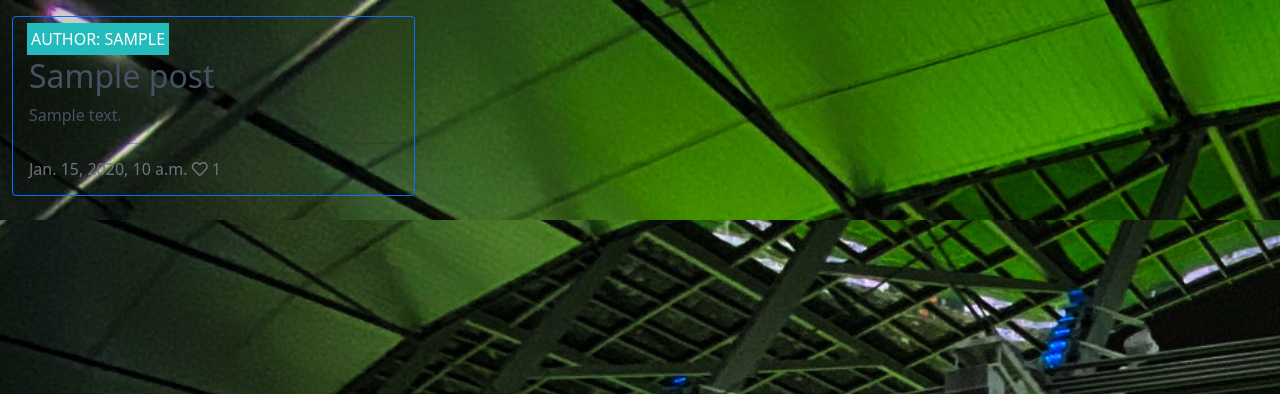
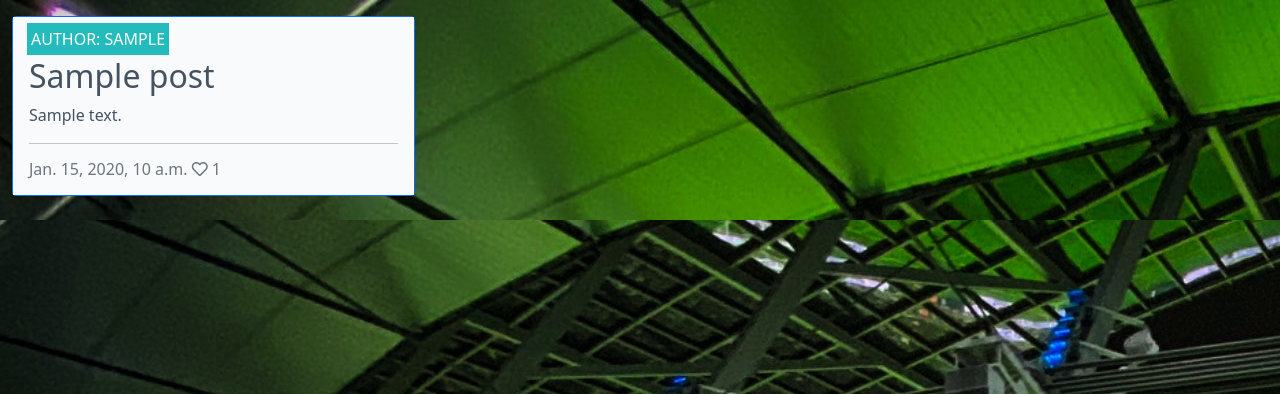
Before and after one commit to dkelly255/PP4-Fantasy-Football-Centre, a Django app: page /post-list/ in a window 1280 px wide. Shown: the part 60-454 px from the top of the page. Run offline with Django 3.2, Linux system fonts and the light colour scheme; tables that the repository leaves empty hold one stand-in row (values such as "Sample post").

Commit message:
Add card body background coloring

```diff
--- a/fantasyfootballcentre/settings.py
+++ b/fantasyfootballcentre/settings.py
@@ -32,7 +32,7 @@ SECRET_KEY = os.environ.get('SECRET_KEY', '')
 # SECURITY WARNING: don't run with debug turned on in production!
 # Note:Had to disable env variable approach to troubleshoot heroku formatting
 # DEBUG = os.environ.get('DEBUG')
-DEBUG = 'DEVELOPMENT' in os.environ
+DEBUG = True
 
 ALLOWED_HOSTS = ['fantasyfootballcentre.herokuapp.com', 'localhost']
 
--- a/static/css/style.css
+++ b/static/css/style.css
@@ -149,5 +149,8 @@ body {
     flex-direction: column;
     align-items: center;
     justify-content: center;
+}
 
+.card-body-background {
+    background-color: #F9FAFC;
 }
--- a/templates/index.html
+++ b/templates/index.html
@@ -11,7 +11,7 @@
                 {% for post in post_list %}
                 <div class="col-md-4">
                     <div class="card mb-4 border border-primary">
-                        <div class="card-body">
+                        <div class="card-body card-body-background">
                             <div class="image-container">
                                 {% if "placeholder" in post.featured_image.url %}
                                 <img class="card-img-top"
```
